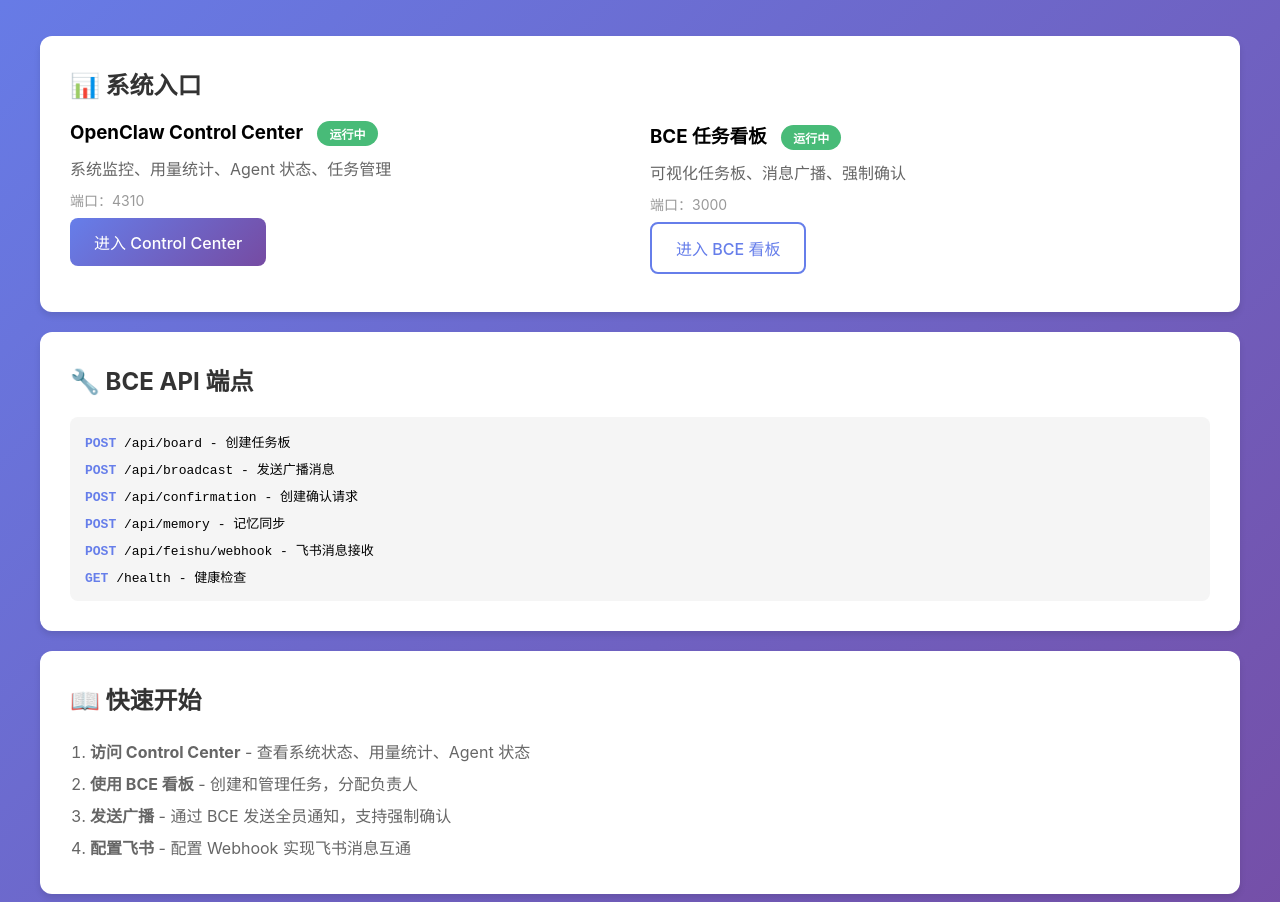
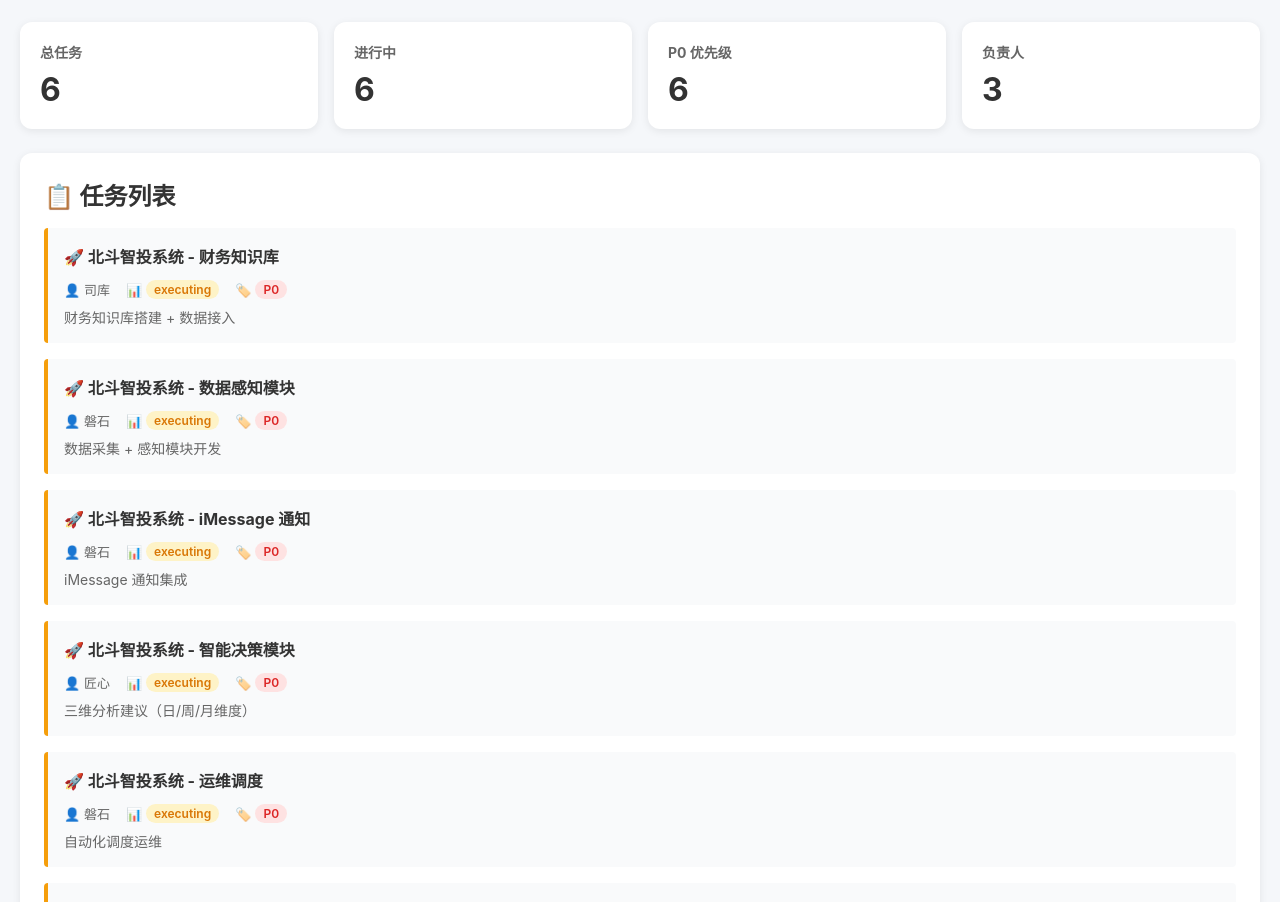
Before and after one commit to leozhang1614/BCE-Project, a website: page public/index.html in a window 1280 px wide. Shown: the part 142-1044 px from the top of the page. Drawn offline with Linux system fonts and the light colour scheme.

Commit message:
Add static board for external access

```diff
--- a/public/index.html
+++ b/public/index.html
@@ -3,112 +3,132 @@
 <head>
     <meta charset="UTF-8">
     <meta name="viewport" content="width=device-width, initial-scale=1.0">
-    <title>BCE + Control Center - 统一入口</title>
+    <title>BCE 任务看板 - 北斗智投</title>
     <style>
         * { margin: 0; padding: 0; box-sizing: border-box; }
-        body {
-            font-family: -apple-system, BlinkMacSystemFont, "Segoe UI", Roboto, "Helvetica Neue", Arial, sans-serif;
-            background: linear-gradient(135deg, #667eea 0%, #764ba2 100%);
-            min-height: 100vh;
-            padding: 40px 20px;
-        }
-        .container { max-width: 1200px; margin: 0 auto; }
-        .header { text-align: center; color: white; margin-bottom: 40px; }
-        .header h1 { font-size: 48px; margin-bottom: 10px; }
-        .header p { font-size: 20px; opacity: 0.9; }
-        .card {
-            background: white;
-            border-radius: 12px;
-            padding: 30px;
-            margin-bottom: 20px;
-            box-shadow: 0 4px 6px rgba(0, 0, 0, 0.1);
-        }
-        .card h2 { color: #333; margin-bottom: 20px; font-size: 24px; }
-        .btn {
-            display: inline-block;
-            padding: 12px 24px;
-            background: linear-gradient(135deg, #667eea 0%, #764ba2 100%);
-            color: white;
-            text-decoration: none;
-            border-radius: 8px;
-            font-weight: 500;
-            margin: 8px 0;
-            transition: transform 0.2s;
-        }
-        .btn:hover { transform: translateY(-2px); }
-        .btn-secondary {
-            background: white;
-            color: #667eea;
-            border: 2px solid #667eea;
-        }
-        .grid {
-            display: grid;
-            grid-template-columns: repeat(auto-fit, minmax(300px, 1fr));
-            gap: 20px;
-        }
-        .status { display:inline-block; padding:4px 12px; border-radius:20px; font-size:12px; margin-left:10px; }
-        .status-ok { background:#48bb78; color:white; }
-        .status-warn { background:#f59e0b; color:white; }
+        body { font-family: -apple-system, BlinkMacSystemFont, "Segoe UI", Roboto, Arial, sans-serif; background: #f5f7fa; padding: 20px; }
+        .header { background: linear-gradient(135deg, #667eea 0%, #764ba2 100%); color: white; padding: 24px; border-radius: 12px; margin-bottom: 24px; }
+        .header h1 { font-size: 28px; margin-bottom: 8px; }
+        .header p { opacity: 0.9; }
+        .stats { display: grid; grid-template-columns: repeat(auto-fit, minmax(150px, 1fr)); gap: 16px; margin-bottom: 24px; }
+        .stat-card { background: white; border-radius: 12px; padding: 20px; box-shadow: 0 2px 8px rgba(0,0,0,0.08); }
+        .stat-card h3 { color: #666; font-size: 14px; margin-bottom: 8px; }
+        .stat-card .number { font-size: 32px; font-weight: bold; color: #333; }
+        .task-list { background: white; border-radius: 12px; padding: 24px; box-shadow: 0 2px 8px rgba(0,0,0,0.08); }
+        .task-item { border-left: 4px solid #f59e0b; background: #f9fafb; padding: 16px; margin-bottom: 16px; border-radius: 4px; }
+        .task-item h3 { font-size: 16px; margin-bottom: 12px; color: #333; }
+        .task-meta { display: flex; gap: 16px; font-size: 13px; color: #666; flex-wrap: wrap; }
+        .task-meta span { display: flex; align-items: center; gap: 4px; }
+        .badge { display: inline-block; padding: 2px 8px; border-radius: 12px; font-size: 12px; font-weight: 600; }
+        .badge-p0 { background: #fee2e2; color: #dc2626; }
+        .badge-executing { background: #fef3c7; color: #d97706; }
+        .footer { text-align: center; margin-top: 24px; color: #999; font-size: 12px; }
     </style>
 </head>
 <body>
-    <div class="container">
     <div class="header">
-            <h1>🚀 BCE + Control Center</h1>
-            <p>北斗协同引擎 + OpenClaw 控制中心 - 统一入口</p>
+        <h1>🚀 北斗智投系统 - 开发进度看板</h1>
+        <p>北斗协同引擎 BCE · 实时更新</p>
     </div>
 
-        <div class="card">
-            <h2>📊 系统入口</h2>
-            <div class="grid">
-                <div>
-                    <h3>OpenClaw Control Center <span class="status status-ok">运行中</span></h3>
-                    <p style="color:#666;margin:10px 0">系统监控、用量统计、Agent 状态、任务管理</p>
-                    <p style="color:#999;font-size:14px">端口：4310</p>
-                    <a href="http://192.168.31.187:4310/?section=overview&lang=zh" class="btn">进入 Control Center</a>
+    <div class="stats" id="stats">
+        <div class="stat-card">
+            <h3>总任务</h3>
+            <div class="number" id="stat-total">-</div>
         </div>
-                <div>
-                    <h3>BCE 任务看板 <span class="status status-ok">运行中</span></h3>
-                    <p style="color:#666;margin:10px 0">可视化任务板、消息广播、强制确认</p>
-                    <p style="color:#999;font-size:14px">端口：3000</p>
-                    <a href="http://192.168.31.187:3000/board.html" class="btn btn-secondary">进入 BCE 看板</a>
+        <div class="stat-card">
+            <h3>进行中</h3>
+            <div class="number" id="stat-progress">-</div>
         </div>
+        <div class="stat-card">
+            <h3>P0 优先级</h3>
+            <div class="number" id="stat-p0">-</div>
+        </div>
+        <div class="stat-card">
+            <h3>负责人</h3>
+            <div class="number" id="stat-members">-</div>
         </div>
     </div>
 
-        <div class="card">
-            <h2>🔧 BCE API 端点</h2>
-            <div style="background:#f5f5f5;padding:15px;border-radius:8px;font-family:monospace;font-size:13px;overflow-x:auto">
-                <div style="margin-bottom:8px"><span style="color:#667eea;font-weight:bold">POST</span> <code>/api/board</code> - 创建任务板</div>
-                <div style="margin-bottom:8px"><span style="color:#667eea;font-weight:bold">POST</span> <code>/api/broadcast</code> - 发送广播消息</div>
-                <div style="margin-bottom:8px"><span style="color:#667eea;font-weight:bold">POST</span> <code>/api/confirmation</code> - 创建确认请求</div>
-                <div style="margin-bottom:8px"><span style="color:#667eea;font-weight:bold">POST</span> <code>/api/memory</code> - 记忆同步</div>
-                <div style="margin-bottom:8px"><span style="color:#667eea;font-weight:bold">POST</span> <code>/api/feishu/webhook</code> - 飞书消息接收</div>
-                <div><span style="color:#667eea;font-weight:bold">GET</span> <code>/health</code> - 健康检查</div>
-            </div>
+    <div class="task-list" id="taskList">
+        <div style="text-align:center;padding:40px;color:#999">正在加载任务...</div>
     </div>
 
-        <div class="card">
-            <h2>📖 快速开始</h2>
-            <ol style="line-height:2;color:#666;margin-left:20px">
-                <li><strong>访问 Control Center</strong> - 查看系统状态、用量统计、Agent 状态</li>
-                <li><strong>使用 BCE 看板</strong> - 创建和管理任务，分配负责人</li>
-                <li><strong>发送广播</strong> - 通过 BCE 发送全员通知，支持强制确认</li>
-                <li><strong>配置飞书</strong> - 配置 Webhook 实现飞书消息互通</li>
-            </ol>
+    <div class="footer">
+        最后更新：<span id="updateTime">-</span>
     </div>
 
-        <div class="card">
-            <h2>👥 团队成员</h2>
-            <div style="display:flex;gap:20px;flex-wrap:wrap">
-                <div><strong>天枢</strong> - CEO</div>
-                <div><strong>匠心</strong> - CTO</div>
-                <div><strong>司库</strong> - CFO</div>
-                <div><strong>执矩</strong> - CLO</div>
-                <div><strong>磐石</strong> - SRE</div>
-                <div><strong>灵犀</strong> - Designer</div>
+    <script>
+        // 任务数据（手动更新）
+        const tasks = [
+            {
+                title: "🚀 北斗智投系统 - 财务知识库",
+                assignee: "司库",
+                status: "executing",
+                priority: "P0",
+                description: "财务知识库搭建 + 数据接入"
+            },
+            {
+                title: "🚀 北斗智投系统 - 数据感知模块",
+                assignee: "磐石",
+                status: "executing",
+                priority: "P0",
+                description: "数据采集 + 感知模块开发"
+            },
+            {
+                title: "🚀 北斗智投系统 - iMessage 通知",
+                assignee: "磐石",
+                status: "executing",
+                priority: "P0",
+                description: "iMessage 通知集成"
+            },
+            {
+                title: "🚀 北斗智投系统 - 智能决策模块",
+                assignee: "匠心",
+                status: "executing",
+                priority: "P0",
+                description: "三维分析建议（日/周/月维度）"
+            },
+            {
+                title: "🚀 北斗智投系统 - 运维调度",
+                assignee: "磐石",
+                status: "executing",
+                priority: "P0",
+                description: "自动化调度运维"
+            },
+            {
+                title: "🚀 北斗智投系统 - 可视化看板",
+                assignee: "匠心",
+                status: "executing",
+                priority: "P0",
+                description: "Streamlit 看板开发"
+            }
+        ];
+
+        // 渲染统计
+        document.getElementById('stat-total').textContent = tasks.length;
+        document.getElementById('stat-progress').textContent = tasks.filter(t => t.status === 'executing').length;
+        document.getElementById('stat-p0').textContent = tasks.filter(t => t.priority === 'P0').length;
+        document.getElementById('stat-members').textContent = [...new Set(tasks.map(t => t.assignee))].length;
+        document.getElementById('updateTime').textContent = new Date().toLocaleString('zh-CN');
+
+        // 渲染任务
+        const taskListEl = document.getElementById('taskList');
+        let html = '<h2 style="margin-bottom:16px;color:#333">📋 任务列表</h2>';
+        tasks.forEach(task => {
+            html += `
+                <div class="task-item">
+                    <h3>${task.title}</h3>
+                    <div class="task-meta">
+                        <span>👤 ${task.assignee}</span>
+                        <span>📊 <span class="badge badge-${task.status}">${task.status}</span></span>
+                        <span>🏷️ <span class="badge badge-${task.priority.toLowerCase()}">${task.priority}</span></span>
                     </div>
+                    <div style="margin-top:8px;color:#666;font-size:14px">${task.description}</div>
                 </div>
-    </div>
+            `;
+        });
+        taskListEl.innerHTML = html;
+    </script>
 </body>
 </html>
```
Also changed, not shown: 外网访问方案.md (added, +122 -0 lines). Lines whose indentation alone changed are shown as unchanged.
